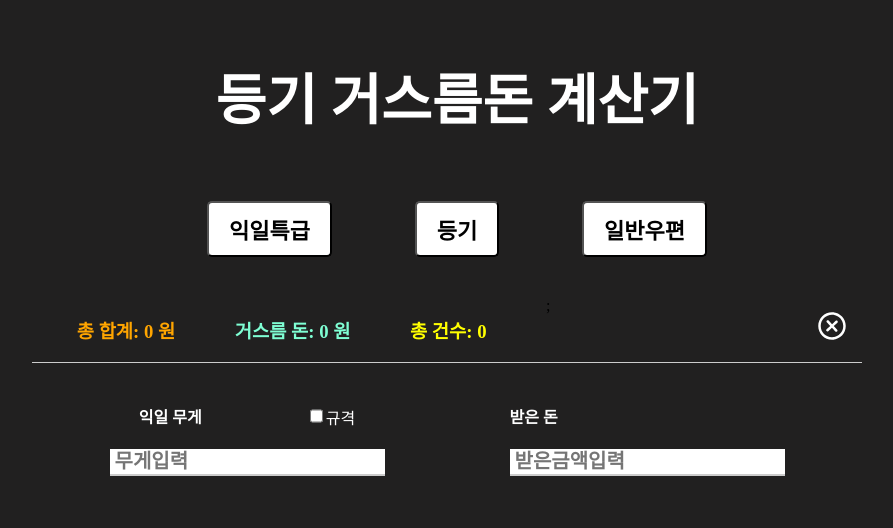
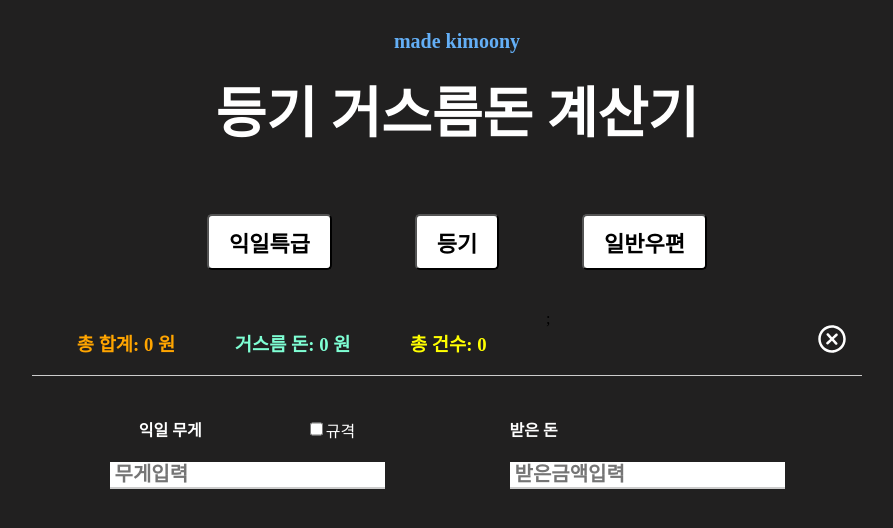
Before and after one commit to kimoony/change_calculator, a React (Create React App) app: page / in a window 1280 px wide. Shown: the top 528 px of the page, without its empty margins (183-1076 px from the left). Built offline with nearby package versions, Linux system fonts and the light colour scheme.

Commit message:
상단에 만들이 추가

```diff
--- a/src/App.js
+++ b/src/App.js
@@ -47,6 +47,9 @@ function App() {
   console.log(typeChecked);
   return (
     <section className="mainBox">
+      <header>
+        <p>made kimoony</p>
+      </header>
       <h1 className="title" onClick={onClickReset}>
         등기 거스름돈 계산기
       </h1>
--- a/src/style/App.css
+++ b/src/style/App.css
@@ -1,6 +1,16 @@
 body {
   background-color: rgb(33, 32, 32);
 }
+
+header {
+  margin-bottom: -50px;
+  padding: 0;
+  color: #64aff6;
+  text-align: center;
+  font-size: 20px;
+  font-weight: bold;
+}
+
 .title {
   cursor: pointer;
 }
--- a/src/style/CalculatedValue.css
+++ b/src/style/CalculatedValue.css
@@ -1,5 +1,6 @@
 .calculatorBox {
   margin-top: 50px;
+  height: 600px;
 }
 
 .valueBox {
```
